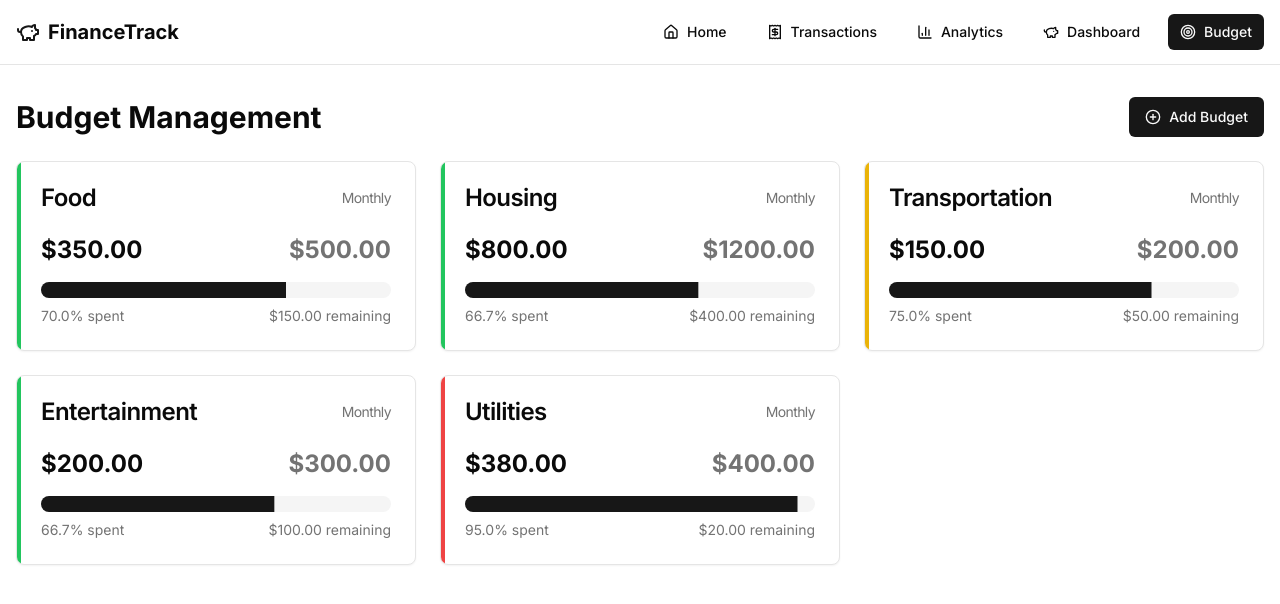
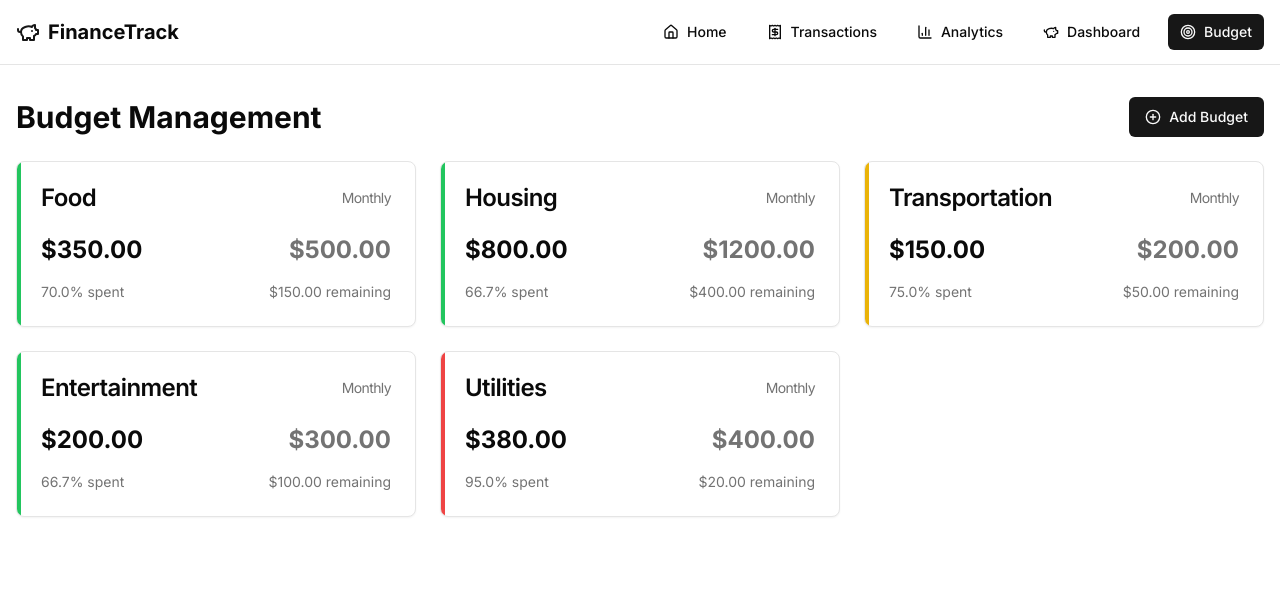
Before and after one commit to Rajdp-krmkr/financetrack, a Next.js app: page /budget in a window 1280 px wide. Shown: the top 604 px of the page. Built offline with nearby package versions, Linux system fonts and the light colour scheme.

Commit message:
Remove unused Progress component from BudgetPage

```diff
--- a/app/budget/page.jsx
+++ b/app/budget/page.jsx
@@ -2,7 +2,7 @@
 
 import { useState } from "react";
 import { Card, CardContent, CardHeader, CardTitle } from "@/components/ui/card";
-import { Progress } from "@/components/ui/progress";
+// import { Progress } from "@/components/ui/progress";
 import BudgetForm from "@/components/BudgetForm";
 import { PlusCircle } from "lucide-react";
 import { Button } from "@/components/ui/button";
@@ -82,10 +82,10 @@ const BudgetPage = () => {
                     </span>
                   </div>
                   <div className="space-y-2">
-                    <Progress
+                    {/* <Progress
                       value={percentage}
                       className={percentage > 100 ? "bg-red-200" : ""}
-                    />
+                    /> */}
                     <div className="flex justify-between text-sm text-muted-foreground">
                       <span>{percentage.toFixed(1)}% spent</span>
                       <span>
```
